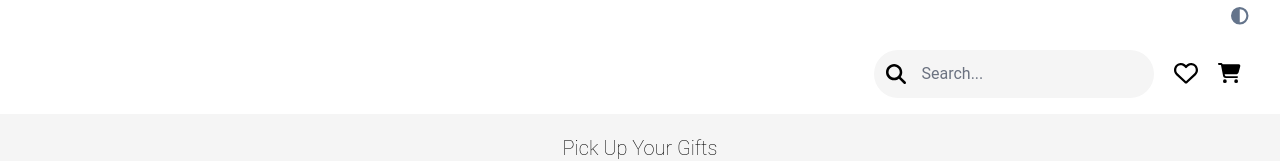
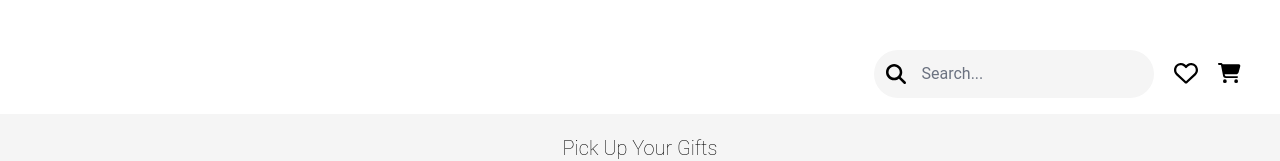
Before and after one commit to mSharifHub/e-commerce, a React (Create React App) app: page / in a window 1280 px wide. Shown: the top 161 px of the page. Built offline with nearby package versions, Linux system fonts and the light colour scheme.

Commit message:
#Refractor removes theme change feature

```diff
--- a/src/components/navigation/Nav.jsx
+++ b/src/components/navigation/Nav.jsx
@@ -1,14 +1,10 @@
 import React from "react";
-import NavMenu from "./NavMenu";
 import NavHelper from "./navigation_helpers/NavHelper";
 import AddContainer from "./addComponent/AddContainer";
 
 export default function Nav() {
   return (
     <div className=" grid grid-rows-[0.2fr_1fr_1fr]  relative overflow-hidden">
-      <div className=" absolute translate-y-[2rem]  sm:translate-y-0  inset-0   py-4 flex justify-end items-center row-start-1  row-span-1 transition-transform duration-500  whitespace-nowrap ">
-        <NavMenu />
-      </div>
       <div className=" row-start-2 p-2 mr-4 mt-4  ">
         <NavHelper />
       </div>
--- a/src/components/navigation/NavMenu.jsx
+++ /dev/null
@@ -1,23 +0,0 @@
-/* eslint-disable jsx-a11y/no-static-element-interactions */
-import React from "react";
-import { useTheme } from "../../providers/contexts/themeContext";
-import ChangeThemeIcon from "./icons/ChangeThemeIcom";
-
-export default function NavMenu() {
-  const { toogleTheme } = useTheme();
-
-  return (
-    <div className="flex justify-end items-center  ">
-      <div className="flex text-sm mx-8 ">
-        <div
-          type="button"
-          onClick={toogleTheme}
-          onKeyDown={toogleTheme}
-          className="cursor-pointer hover:text-slate-400"
-        >
-          <ChangeThemeIcon />
-        </div>
-      </div>
-    </div>
-  );
-}
--- a/src/components/navigation/icons/ChangeThemeIcom.jsx
+++ /dev/null
@@ -1,12 +0,0 @@
-import { FontAwesomeIcon } from "@fortawesome/react-fontawesome";
-import { faCircleHalfStroke } from "@fortawesome/free-solid-svg-icons";
-
-export default function ChangeThemeIcon() {
-  return (
-    <FontAwesomeIcon
-      icon={faCircleHalfStroke}
-      size="lg"
-      className="text-slate-500 hover:text-slate-700 duration-100 ease-in-out"
-    />
-  );
-}
--- a/src/index.js
+++ b/src/index.js
@@ -3,7 +3,7 @@ import ReactDOM from "react-dom/client";
 import { App } from "./App";
 import "./styles/main.css";
 import "./index.css";
-import { ThemeProvider } from "./providers/themeProvider";
+
 import { CartProvider } from "./providers/CartProvider";
 import { FilterProvider } from "./providers/FilterProvider";
 import { UserProvider } from "./providers/UserProvider";
@@ -12,7 +12,6 @@ const root = ReactDOM.createRoot(document.getElementById("root"));
 
 root.render(
   <StrictMode>
-    <ThemeProvider>
     <UserProvider>
       <CartProvider>
         <FilterProvider>
@@ -20,6 +19,5 @@ root.render(
         </FilterProvider>
       </CartProvider>
     </UserProvider>
-    </ThemeProvider>
   </StrictMode>,
 );
--- a/src/providers/contexts/themeContext.js
+++ /dev/null
@@ -1,8 +0,0 @@
-import { createContext, useContext } from "react";
-
-export const ThemeContext = createContext();
-
-export const useTheme = () => {
-  const context = useContext(ThemeContext);
-  return context;
-};
--- a/src/providers/themeProvider.jsx
+++ /dev/null
@@ -1,23 +0,0 @@
-import { useCallback, useEffect, useMemo, useState } from "react";
-import { ThemeContext } from "./contexts/themeContext";
-
-export function ThemeProvider({ children }) {
-  const [theme, setTheme] = useState(localStorage.getItem(`theme`) || `light`);
-
-  useEffect(() => {
-    document.body.setAttribute(`data-theme`, theme);
-    localStorage.setItem(`theme`, theme);
-  }, [theme]);
-
-  const toogleTheme = useCallback(() => {
-    setTheme((prevTheme) => (prevTheme === `light` ? `dark` : `light`));
-  }, []);
-
-  return (
-    <ThemeContext.Provider
-      value={useMemo(() => ({ theme, toogleTheme }), [theme, toogleTheme])}
-    >
-      {children}
-    </ThemeContext.Provider>
-  );
-}
--- a/src/styles/main.css
+++ b/src/styles/main.css
@@ -1,23 +1,6 @@
 * {
   padding: 0;
   margin: 0;
-}
-
-:root {
-  --background-color: #fff;
-  --text-color: #000;
-  --slider-thumb-color: #0000ff;
-}
-
-[data-theme="dark"] {
-  --background-color: #161618;
-  --text-color: #ffffff;
-  --slider-thumb-color: #a500ff;
-}
-
-body {
-  background-color: var(--background-color);
-  color: var(--text-color);
 }
 
 input[type="radio"] {
```
Lines whose indentation alone changed are shown as unchanged.
